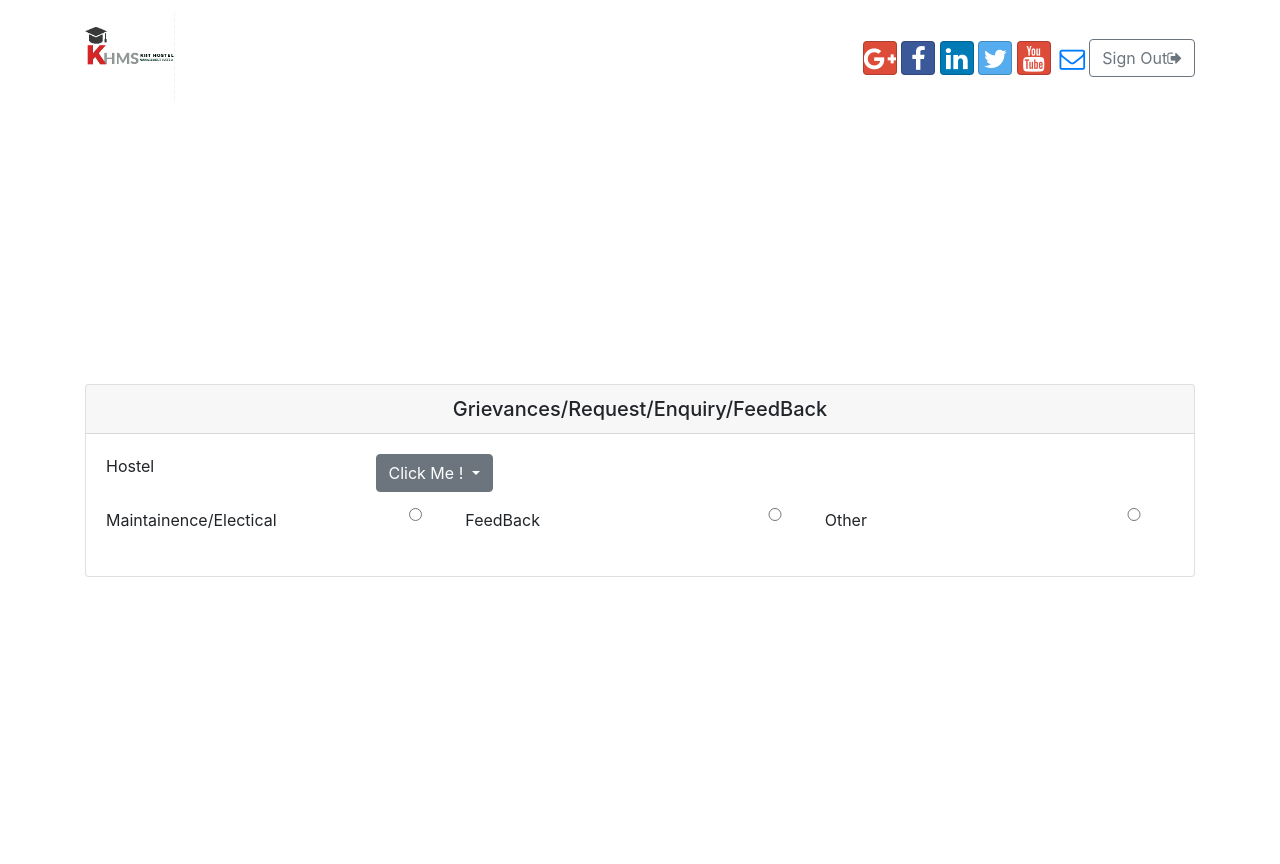
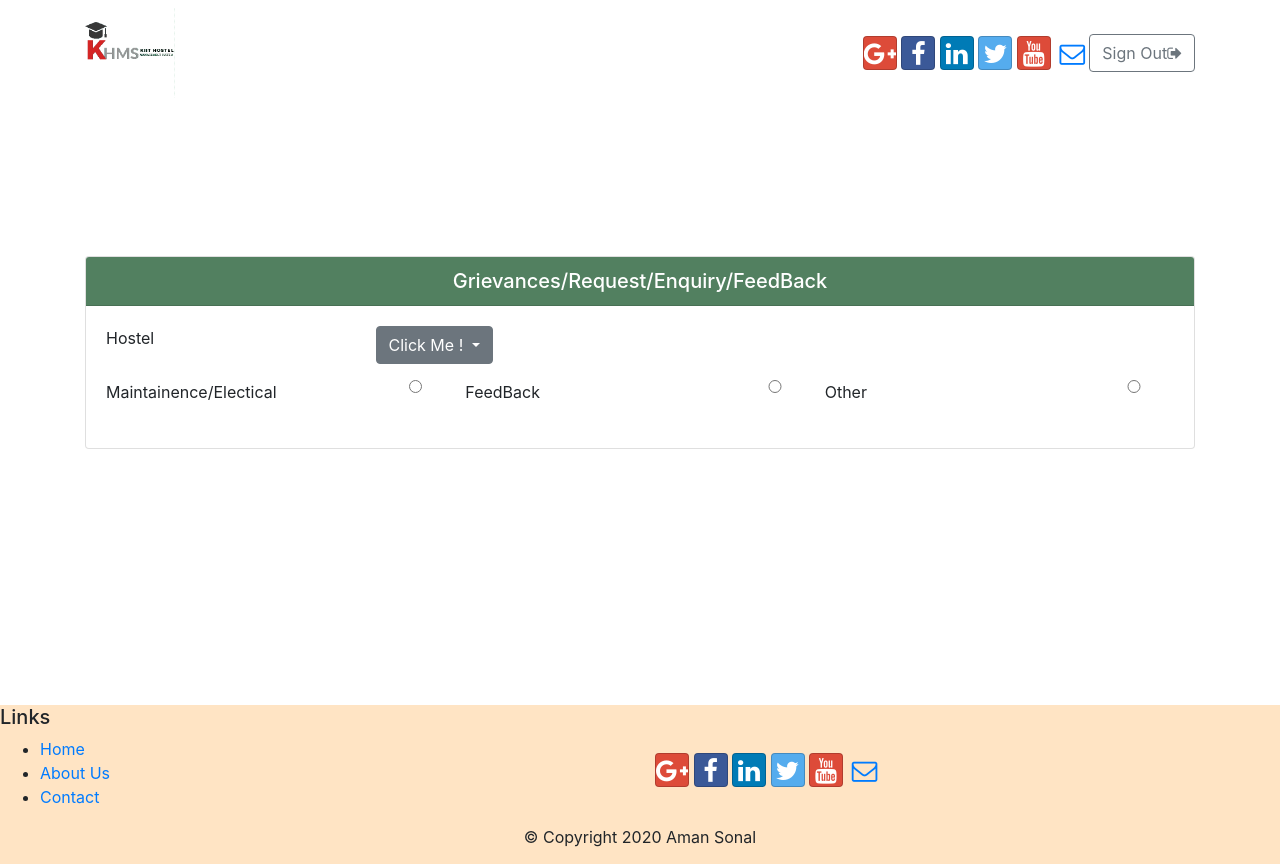
Before and after one commit to Aman-sonal/Kitt-management-site, a PHP site: page /studentcomplaint.html in a window 1280 px wide. Shown: the top 864 px of the page. Run offline with PHP 8.4, Linux system fonts and the light colour scheme; some libraries are stand-ins or nearby versions.

Commit message:
completed

```diff
--- a/Bootstrap4/conFusion/mainpage.css
+++ b/Bootstrap4/conFusion/mainpage.css
@@ -7,6 +7,10 @@
 }
 .bg-image div img{
     opacity:.6;
+}
+.navbar-brand{
+    padding:0px;
+    margin:0px;
 }
 .nav-item{
     font-weight: bolder;
@@ -105,7 +109,7 @@ nav.black{
     }
 }
 .tbl{
-  margin: 30% auto;
+  margin: 20% auto;
 }
 .hostel-drpdwn{
     height:60px;
@@ -119,9 +123,14 @@ nav.black{
     overflow-y: hidden
 }
 .box{
+    background-color:#aebbb5;
     width:100%;
     color: #fff;
     padding: 10px;
     display: none;
     margin-top: 20px;
 }
+.card-header{
+    background-color: #528060;
+    color: white;
+}
--- a/Bootstrap4/conFusion/studentcomplaint.html
+++ b/Bootstrap4/conFusion/studentcomplaint.html
@@ -28,7 +28,7 @@
                         <li class="nav-item"><a class="nav-link" href="./aboutus.html"><span class="fa fa-info fa-lg"></span> About Us</a></li>
                         <li class="nav-item"><a class="nav-link" href="#"><span class="fa fa-address-card fa-lg"></span> Contact</a></li>
                     </ul>
-                    <span>
+                    <span mx-3>
                         <a class="btn btn-social-icon btn-google" href="http://google.com/+"><i class="fa fa-google-plus"></i></a>
                         <a class="btn btn-social-icon btn-facebook" href="http://www.facebook.com/profile.php?id="><i class="fa fa-facebook"></i></a>
                         <a class="btn btn-social-icon btn-linkedin" href="http://www.linkedin.com/in/"><i class="fa fa-linkedin"></i></a>
@@ -44,7 +44,7 @@
     <div>
         <div class="container mr-auto d-block tbl">
             <div class="card">
-                <h5 class="card-header text-center">Grievances/Request/Enquiry/FeedBack</h5>
+                <h5 class="card-header text-center card-header">Grievances/Request/Enquiry/FeedBack</h5>
                 <div class="card-body">
                     <div class="card-text mr-auto d-block">
                         <form>
```
